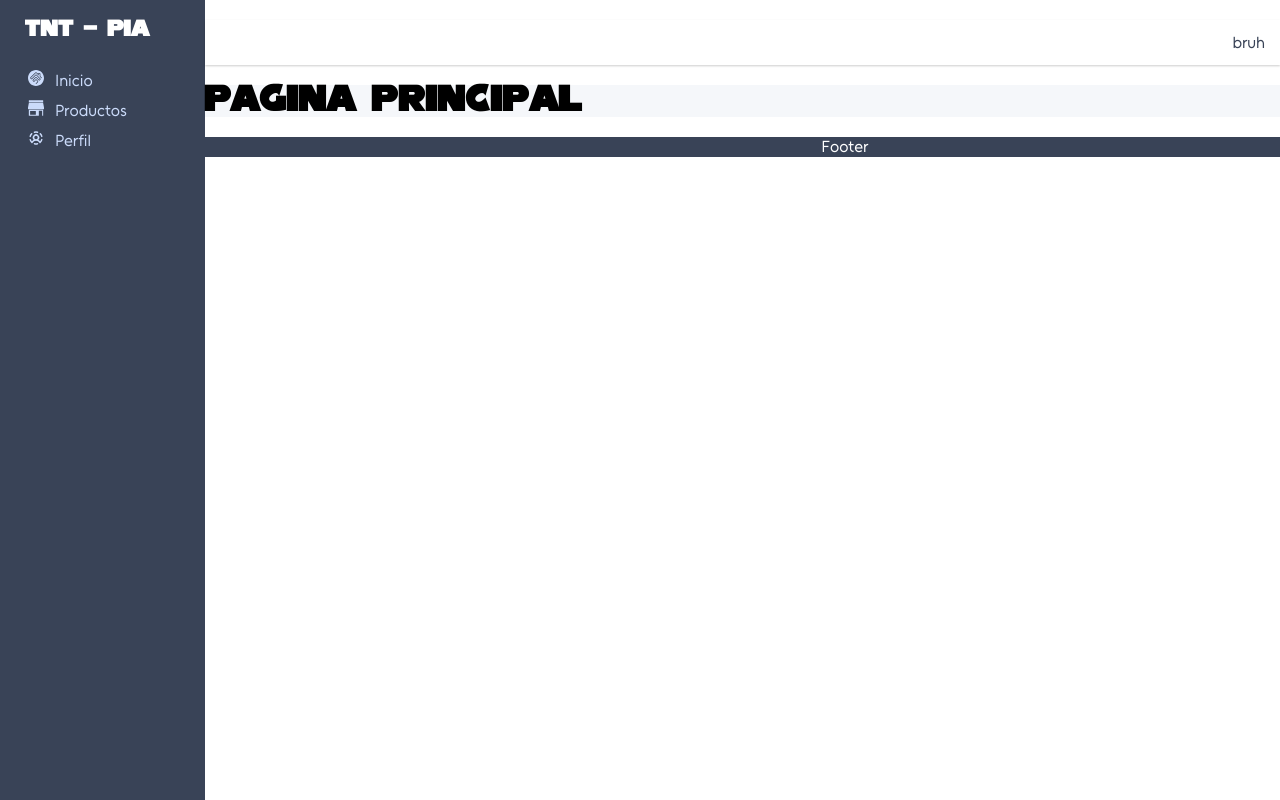
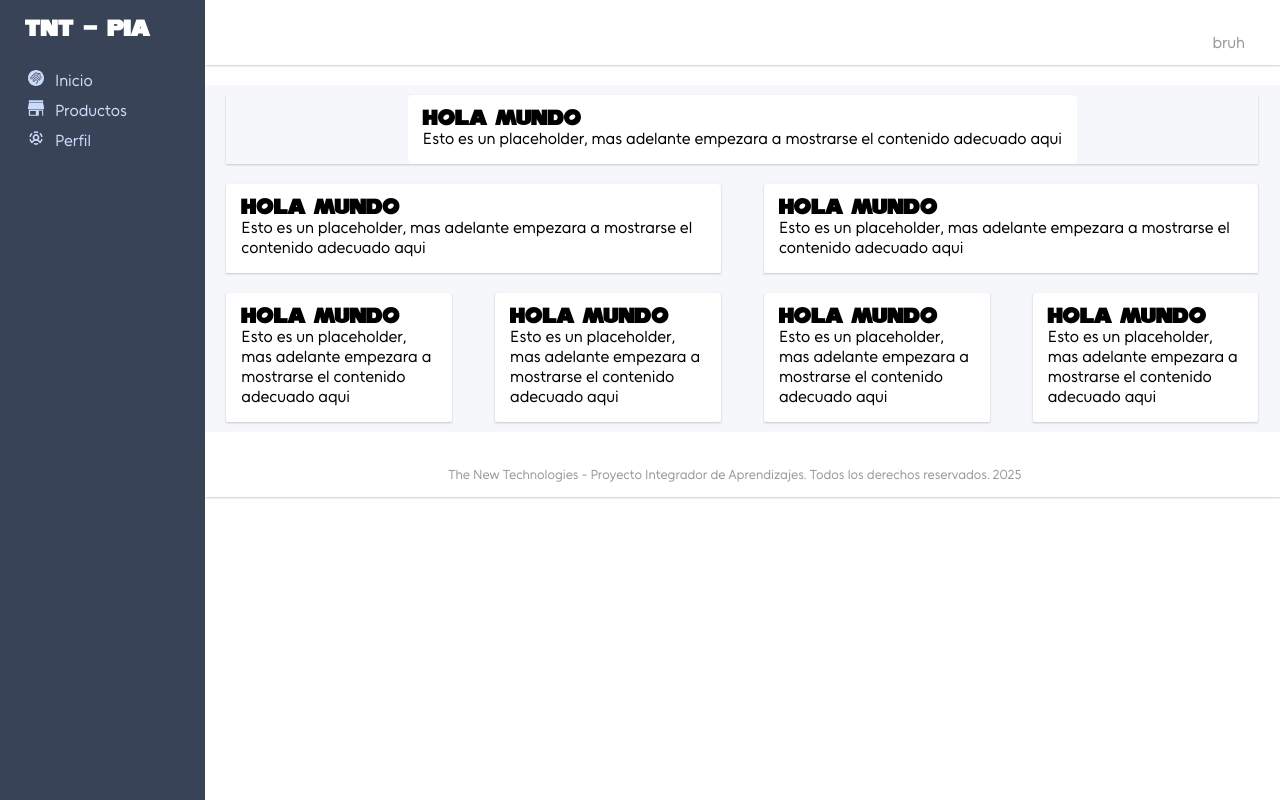
Before and after one commit to Chucho2020-dev/PIA-TNT, a Next.js app in the folder dapp/: page / in a window 1280 px wide. Built offline with nearby package versions, Linux system fonts and the light colour scheme.

Commit message:
Vigecima parte del proyecto - Cartas de contenido en el inicio

```diff
--- a/dapp/components/Auxbar.jsx
+++ b/dapp/components/Auxbar.jsx
@@ -4,7 +4,7 @@ import styles from '../styles/Auxbar.module.css'
 
 const Auxbar = () => {
     return (
-        <div className={styles.auxbar}>bruh</div>
+        <div className={styles.auxbar}><span className={styles.auxbarSpan}>bruh</span></div>
     )
 }
 
--- /dev/null
+++ b/dapp/components/CardFull.jsx
@@ -0,0 +1,14 @@
+import React from "react";
+import styles from '../styles/Card.module.css'
+
+const CardFull = ({children}) => {
+    return(
+        <div className={styles.cardFull}>
+            <div className={styles.card}>
+                {children}
+            </div>
+        </div>
+    )
+}
+
+export default CardFull
--- /dev/null
+++ b/dapp/components/CardHalf.jsx
@@ -0,0 +1,14 @@
+import React from "react";
+import styles from '../styles/Card.module.css';
+
+const CardHalf = ({children}) => {
+    return(
+        <div className={styles.cardHalf}>
+            <div className={styles.card}>
+                {children}
+            </div>
+        </div>
+    )
+}
+
+export default CardHalf
--- /dev/null
+++ b/dapp/components/CardQuarter.jsx
@@ -0,0 +1,14 @@
+import React from "react";
+import styles from '../styles/Card.module.css';
+
+const CardQuarter = ({children}) => {
+    return(
+        <div className={styles.cardQuarter}>
+            <div className={styles.card}>
+                {children}
+            </div>
+        </div>
+    )
+}
+
+export default CardQuarter
--- a/dapp/components/Footer.jsx
+++ b/dapp/components/Footer.jsx
@@ -4,7 +4,7 @@ import styles from "../styles/Footer.module.css"
 const Footer = () => {
     return (
         <footer className={styles.footer}>
-            Footer
+            The New Technologies - Proyecto Integrador de Aprendizajes. Todos los derechos reservados. 2025
         </footer>
     )
 }
--- a/dapp/src/app/globals.css
+++ b/dapp/src/app/globals.css
@@ -6,6 +6,7 @@
   --third-color: #4bd5e9;
   --fourth-color: #cbdbfa;
   --fifth-color: #ffffff;
+  --text-color: #999;
   --text-font: Unageo;
   --title-font: NiseSegaSonic;
 }
@@ -54,6 +55,13 @@ a {
   }
 }
 
+.cardContanier {
+  width: 84%;
+  display: flex;
+  justify-content: center;
+  flex-wrap: wrap;
+}
+
 @font-face {
   font-family: Unageo;
   src: url('../../assets/fonts/Unageo-Regular.ttf');
@@ -63,3 +71,10 @@ a {
   font-family: NiseSegaSonic;
   src: url('../../assets/fonts/NiseSegaSonic.TTF');
 }
+
+@media(max-width:1100px) {
+  .cardContanier {
+    width: 100%;
+
+  }
+}
--- a/dapp/src/app/page.jsx
+++ b/dapp/src/app/page.jsx
@@ -1,11 +1,49 @@
 import Image from "next/image";
 import styles from "../../styles/page.module.css"
 import Layout from "../../components/Layout";
+import CardFull from "../../components/CardFull";
+import CardHalf from "../../components/CardHalf";
+import CardQuarter from "../../components/CardQuarter";
 
 export default function Home() {
   return (
     <Layout>
-      <h1>Pagina principal</h1>
+      <section className="cardContanier">
+        <CardFull>
+          <h3>Hola mundo</h3>
+          <p>Esto es un placeholder, mas adelante empezara a mostrarse el contenido adecuado aqui</p>
+        </CardFull>
+      </section>
+
+      <section className="cardContanier">
+        <CardHalf>
+          <h3>Hola mundo</h3>
+          <p>Esto es un placeholder, mas adelante empezara a mostrarse el contenido adecuado aqui</p>
+        </CardHalf>
+        <CardHalf>
+          <h3>Hola mundo</h3>
+          <p>Esto es un placeholder, mas adelante empezara a mostrarse el contenido adecuado aqui</p>
+        </CardHalf>
+      </section>
+
+      <section className="cardContanier">
+        <CardQuarter>
+          <h3>Hola mundo</h3>
+          <p>Esto es un placeholder, mas adelante empezara a mostrarse el contenido adecuado aqui</p>
+        </CardQuarter>
+        <CardQuarter>
+          <h3>Hola mundo</h3>
+          <p>Esto es un placeholder, mas adelante empezara a mostrarse el contenido adecuado aqui</p>
+        </CardQuarter>
+        <CardQuarter>
+          <h3>Hola mundo</h3>
+          <p>Esto es un placeholder, mas adelante empezara a mostrarse el contenido adecuado aqui</p>
+        </CardQuarter>
+        <CardQuarter>
+          <h3>Hola mundo</h3>
+          <p>Esto es un placeholder, mas adelante empezara a mostrarse el contenido adecuado aqui</p>
+        </CardQuarter>
+      </section>
     </Layout>
   );
 }
--- a/dapp/styles/Auxbar.module.css
+++ b/dapp/styles/Auxbar.module.css
@@ -7,13 +7,22 @@
     padding-right: 15px;
     font-family: var(--text-font);
     background-color: var(--fifth-color);
-    color: var(--primary-color);
+    color: var(--text-color);
     box-shadow: 0 1px 2px rgba(0,0,0,0.2);
     z-index: 1;
+}
+
+.auxbarSpan {
+    float: right;
+    margin-right: 20px;
 }
 
 @media(max-width:1100px) {
     .auxbar {
         width: 100%;
     }
+    .auxbarSpan {
+        width: 100%;
+        text-align: center;
+    }
 }
--- /dev/null
+++ b/dapp/styles/Card.module.css
@@ -0,0 +1,48 @@
+.card {
+    background-color: var(--fifth-color);
+    padding: 15px;
+    border-radius: 5px;
+}
+
+.cardFull {
+    width: 96%;
+    margin-top: 10px;
+    margin-bottom: 10px;
+    display: flex;
+    justify-content: center;
+    box-shadow: 0 1px 2px rgba(0,0,0,0.2);
+    z-index: 1;
+}
+
+.cardHalf {
+    width: 46%;
+    margin-top: 10px;
+    margin-bottom: 10px;
+    display: flex;
+    justify-content: center;
+    margin-left: 2%;
+    margin-right: 2%;
+    box-shadow: 0 1px 2px rgba(0,0,0,0.2);
+    z-index: 1;
+}
+
+.cardQuarter {
+    width: 21%;
+    margin-top: 10px;
+    margin-bottom: 10px;
+    display: flex;
+    justify-content: center;
+    margin-left: 2%;
+    margin-right: 2%;
+    box-shadow: 0 1px 2px rgba(0,0,0,0.2);
+    z-index: 1;
+}
+
+@media(max-width:1100px) {
+    .cardHalf {
+        width: 96%;
+    }
+    .cardQuarter{
+        width: 96%;
+    }
+}
--- a/dapp/styles/Footer.module.css
+++ b/dapp/styles/Footer.module.css
@@ -1,9 +1,21 @@
 .footer {
-    width: 100%;
-    height: 20px;
-    background-color: var(--primary-color);
-    color: white;
+    width: 84%;
+    height: 45px;
     display: flex;
+    align-items: center;
     justify-content: center;
-    align-items: center;
+    padding-right: 15px;
+    font-family: var(--text-font);
+    background-color: var(--fifth-color);
+    color: var(--text-color);
+    box-shadow: 0 1px 2px rgba(0,0,0,0.2);
+    z-index: 1;
+    font-size: 13px;
+    text-align: center;
 }
+
+@media(max-width: 1100px) {
+    .footer {
+        width: 100%;
+    }
+}
--- a/dapp/styles/Header.module.css
+++ b/dapp/styles/Header.module.css
@@ -1,6 +1,6 @@
 .header {
     min-width: 16%;
-    height: 100vh;
+    min-height: 100vh;
     display: flex;
     gap: 30px;
     flex-direction: column;
@@ -25,7 +25,7 @@
 @media(max-width: 1100px) {
     .header{
         width: 100vw;
-        height: auto;
+        min-height: auto;
     }
 
     .menuBtn {
```
Also changed, not shown: 1 other file (tests, documents, lock files or other folders).
